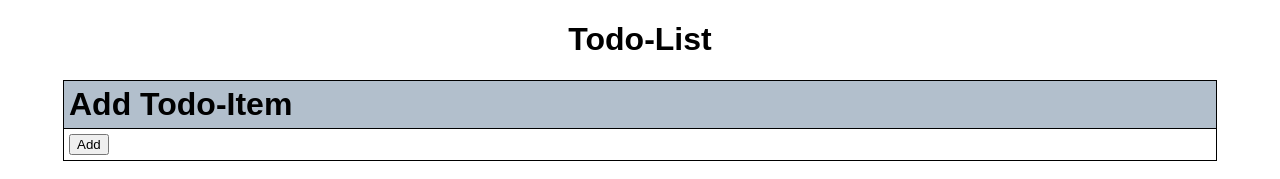
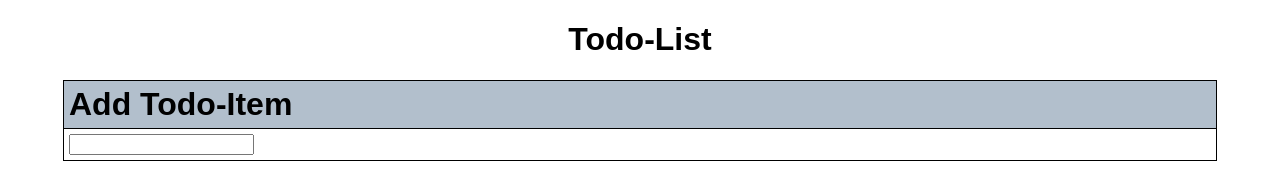
Before and after one commit to SimonHoefling/todo-list, a React (Create React App) app: page / in a window 1280 px wide. Shown: the top 179 px of the page. Built offline with nearby package versions, Linux system fonts and the light colour scheme.

Commit message:
Added input field for todos

```diff
--- a/package.json
+++ b/package.json
@@ -4,6 +4,7 @@
   "private": true,
   "dependencies": {
     "fsevents": "^2.3.2",
+    "prop-types": "^15.8.1",
     "react": "^18.2.0",
     "react-dom": "^18.2.0"
   },
--- a/src/TodoAdd.js
+++ b/src/TodoAdd.js
@@ -8,17 +8,32 @@ class TodoAdd extends Component {
     super(props);
 
     this.onTodoAdd = this.onTodoAdd.bind(this);
+    this.onTodoInputChange = this.onTodoInputChange.bind(this);
+
+    this.state = {
+      newTodo: ""
+    }
   }
 
   onTodoAdd() {
-    this.props.onAdd("I am the new Todo");
+    this.props.onAdd(this.state.newTodo);
+  }
+
+  onTodoInputChange(event) {
+    this.setState({
+      newTodo: event.target.value
+    })
   }
 
   render() {
     console.log("Hellor from TodoAdd.js");
+
     return (
       <Panel title="Add Todo-Item">
-        <button onClick={this.onTodoAdd}>Add</button>
+        <input type='text' onChange={this.onTodoInputChange} value={this.state.newTodo} />
+        {(this.state.newTodo != "" ?(
+          <button onClick={this.onTodoAdd}>Add Todo ({this.state.newTodo.length})</button>
+        ) : null)}
       </Panel>
     )
   }
```
Also changed, not shown: 1 other file (tests, documents, lock files or other folders).
